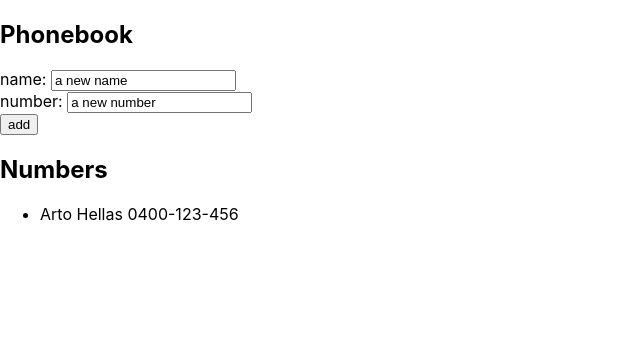
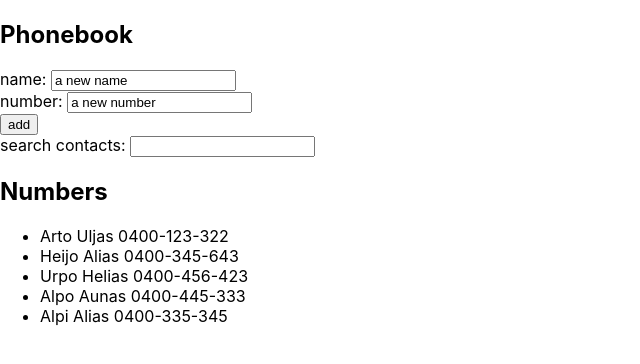
Before and after one commit to kpturt/full-stack-open, a React (Create React App) app in the folder exercises/part2/puhelinluettelo/: page / in a window 1280 px wide. Shown: the top 364 px of the page, without its empty margins (0-640 px from the left). Built offline with nearby package versions, Linux system fonts and the light colour scheme.

Commit message:
did 2.9*

```diff
--- a/exercises/part2/puhelinluettelo/src/App.js
+++ b/exercises/part2/puhelinluettelo/src/App.js
@@ -2,32 +2,46 @@ import React, { useState } from 'react'
 
 const App = () => {
   const [ persons, setPersons] = useState([
-    { name: 'Arto Hellas',
-      number: '0400-123-456',
-      id: 1 }
+    { name: 'Arto Uljas', number: '0400-123-322', id: 1 },
+    { name: 'Heijo Alias', number: '0400-345-643', id: 2 },
+    { name: 'Urpo Helias', number: '0400-456-423', id: 3 },
+    { name: 'Alpo Aunas', number: '0400-445-333', id: 4 },
+    { name: 'Alpi Alias', number: '0400-335-345', id: 5 }
   ])
   const [newName, setNewName ] = useState('a new name')
   const [newNumber, setNewNumber] = useState('a new number')
+  const [filterBar, setFilterBar] = useState('')
 
-  /*renders to console what is written, sets the written name as a newName*/
+  /*need to come up with a solution for a better search*/
+  const numbersToShow = persons.filter(person => person.name.toLowerCase().indexOf(filterBar) === 0 || person.name.toUpperCase().indexOf(filterBar) === 0 || person.name.indexOf(filterBar) === 0)
+
+  /*renders to console what is written, sets the written name as a new value for the variable*/
   const handleNameChange = (event) => {
-    //console.log('handling name change: ', event.target.value)
+    //console.log('handling name change: ', event.target.value) //writes search bar to console
     setNewName(event.target.value)
   }
   const handleNumberChange = (event) => {
-    //console.log('handling name change: ', event.target.value)
     setNewNumber(event.target.value)
+  }
+  const handleFilterBar = (event) => {
+    setFilterBar(event.target.value)
   }
 
   /*adds the new name to the persons list*/
   const addName = (event) => {
     event.preventDefault() //prevents the page from reloading after adding name
     console.log('adding new name: ', newName, 'number: ', newNumber)
-
-    if(persons.some(person => person.name === newName)){
+    //checks empty fields
+    if(newName.length === 0 || newNumber.length === 0) {
+      console.log('empty name, sending alert')
+      window.alert('your contact is missing either a name or a number')
+    }
+    //checks duplicate names or numbers
+    else if(persons.some(person => person.name === newName) || persons.some(person => person.number === newNumber)){
       console.log('duplicate name, sending alert')
       window.alert(`${newName} is already in your phonebook`)
-    } else {
+    }
+    else {
       const nameObject = {
         name: newName,
         number: newNumber,
@@ -40,34 +54,32 @@ const App = () => {
     }
   }
 
-
   return (
     <div>
       <h2>Phonebook</h2>
 
       <form onSubmit={addName}>
-
         <div>
           name: <input value={newName} onChange={handleNameChange}/>
         </div>
-
         <div>
           number: <input value={newNumber} onChange={handleNumberChange}/>
         </div>
-
         <div>
           <button type="submit">add</button>
         </div>
+      </form>
 
-      </form>
-      {/*<p>debug: {newName}</p>*/}
+      <div>
+        search contacts: <input value={filterBar} onChange={handleFilterBar}></input>
+      </div>
+
       <h2>Numbers</h2>
       <ul>
-        {persons.map(person => <li key={person.id}>{person.name} {person.number}</li>)}
+        {numbersToShow.map(person => <li key={person.id}> {person.name} {person.number}</li>)}
       </ul>
     </div>
   )
-
 }
 
 export default App
```
